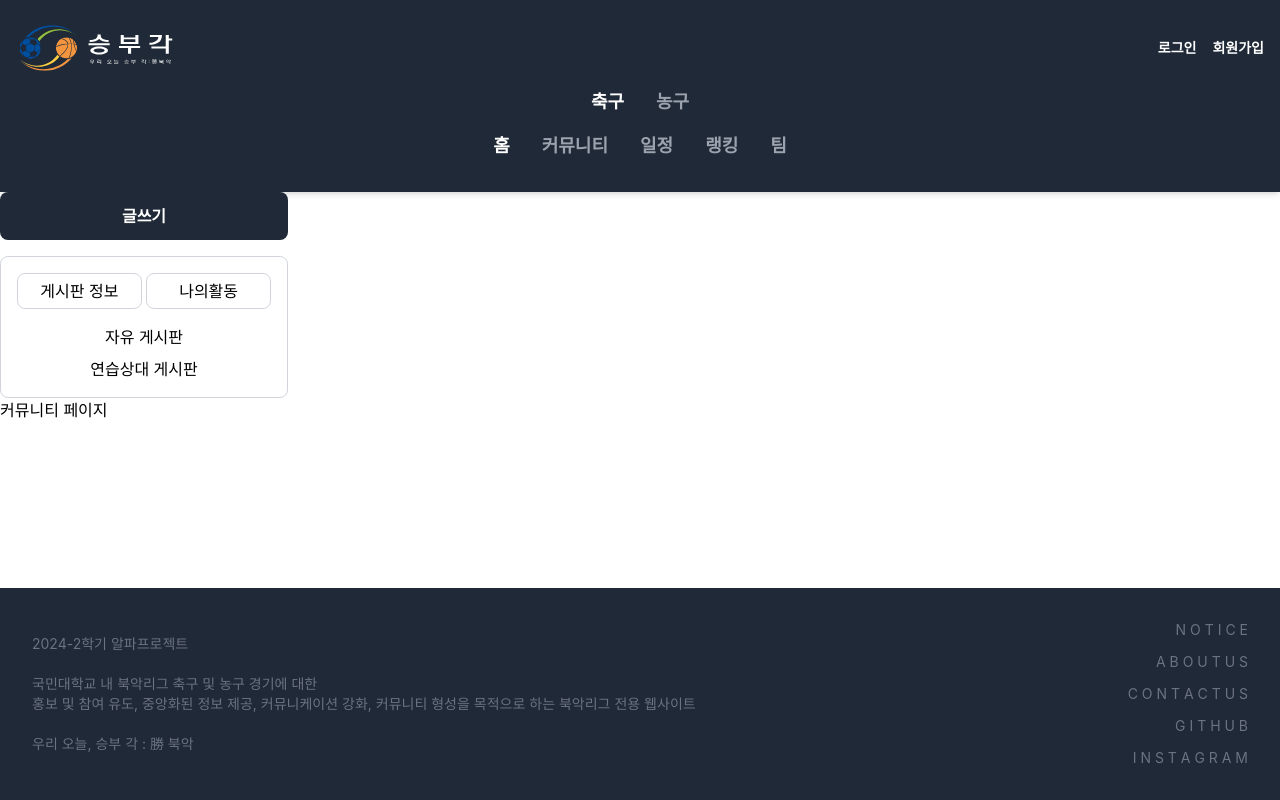
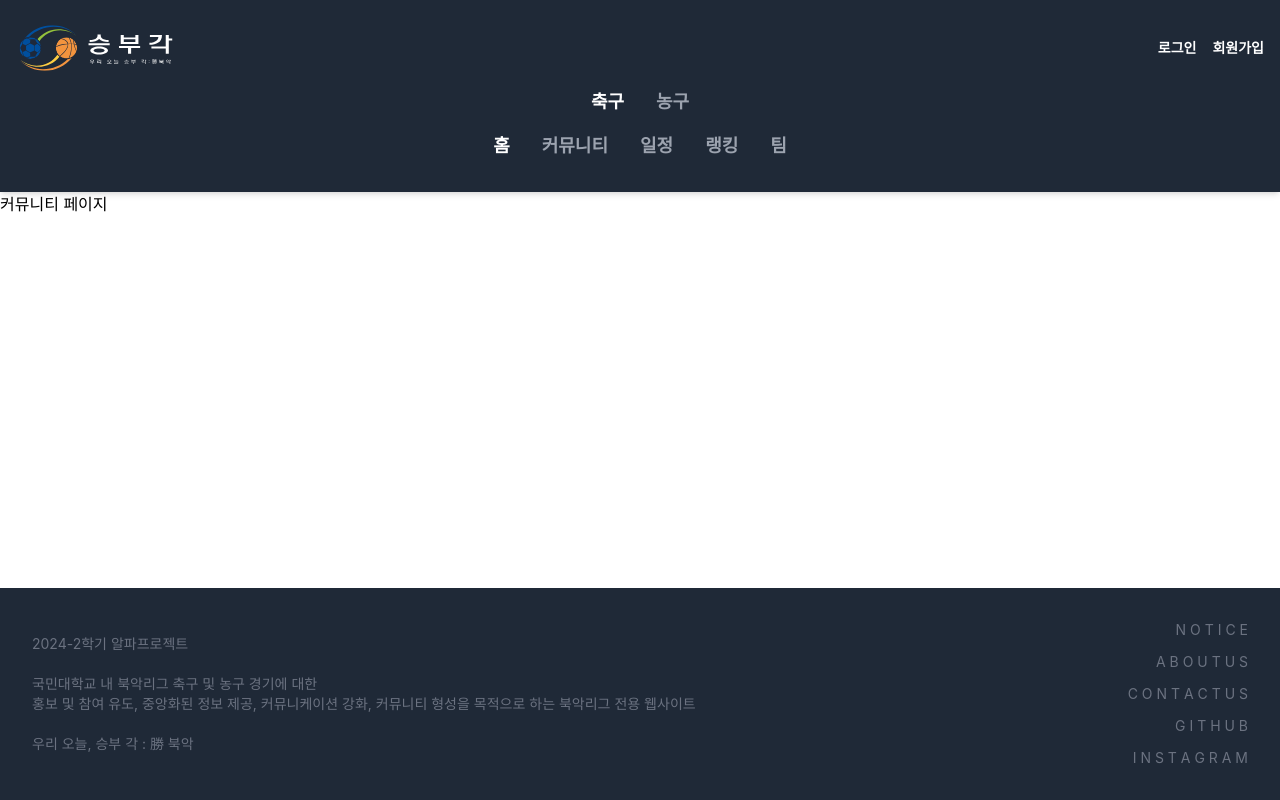
Before and after one commit to s-bukak/s-bukak-frontend, a React (Create React App) app: page /community in a window 1280 px wide. Built offline with nearby package versions, Linux system fonts and the light colour scheme.

Commit message:
test : 커밋 테스트

```diff
--- a/src/pages/community/Community.js
+++ b/src/pages/community/Community.js
@@ -1,9 +1,8 @@
 import React from 'react';
-import CommunityButton from "../../components/CommunityButton";
+
 export default function Community() {
     return (
         <div>
-            <CommunityButton></CommunityButton>
             커뮤니티 페이지
         </div>
     )
```
